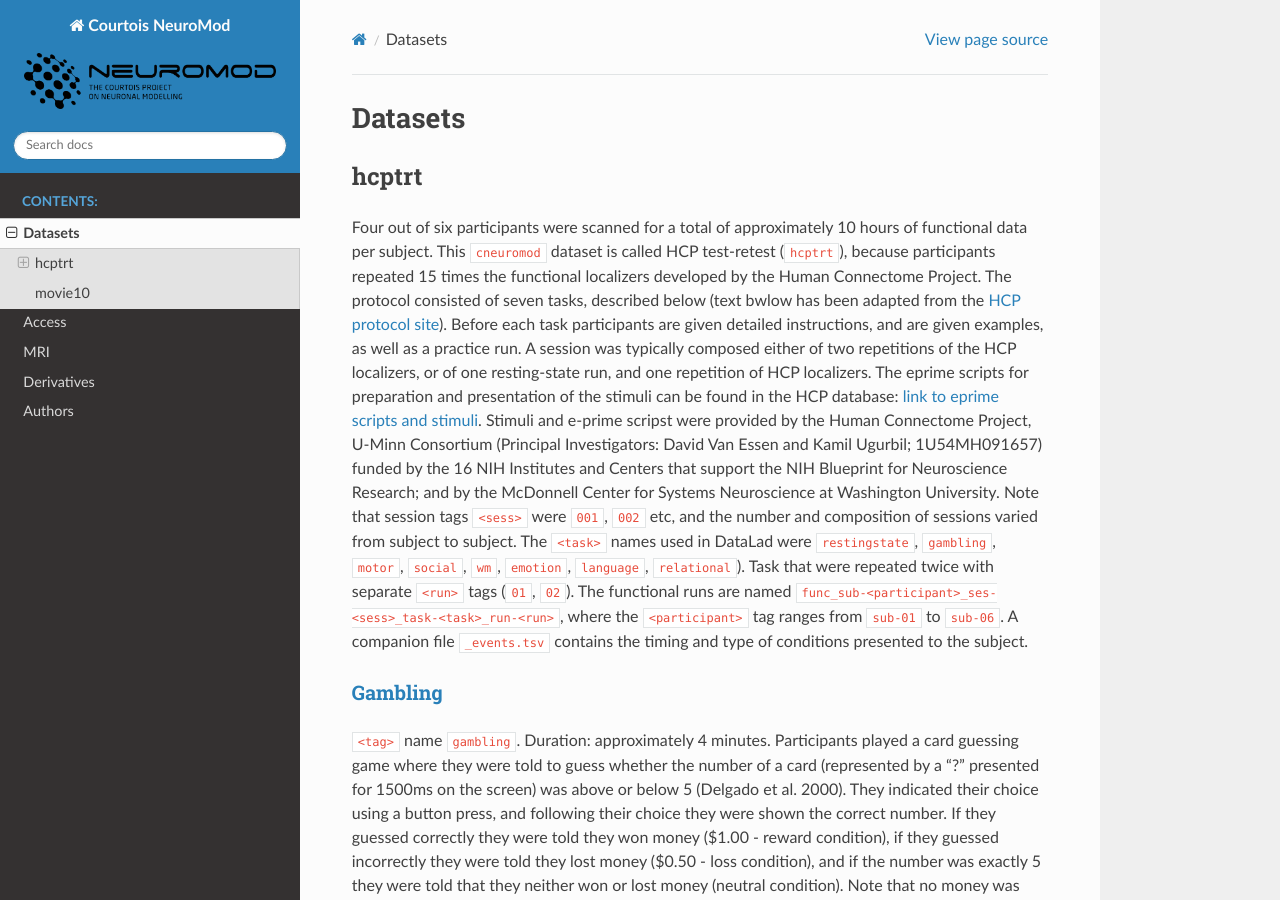
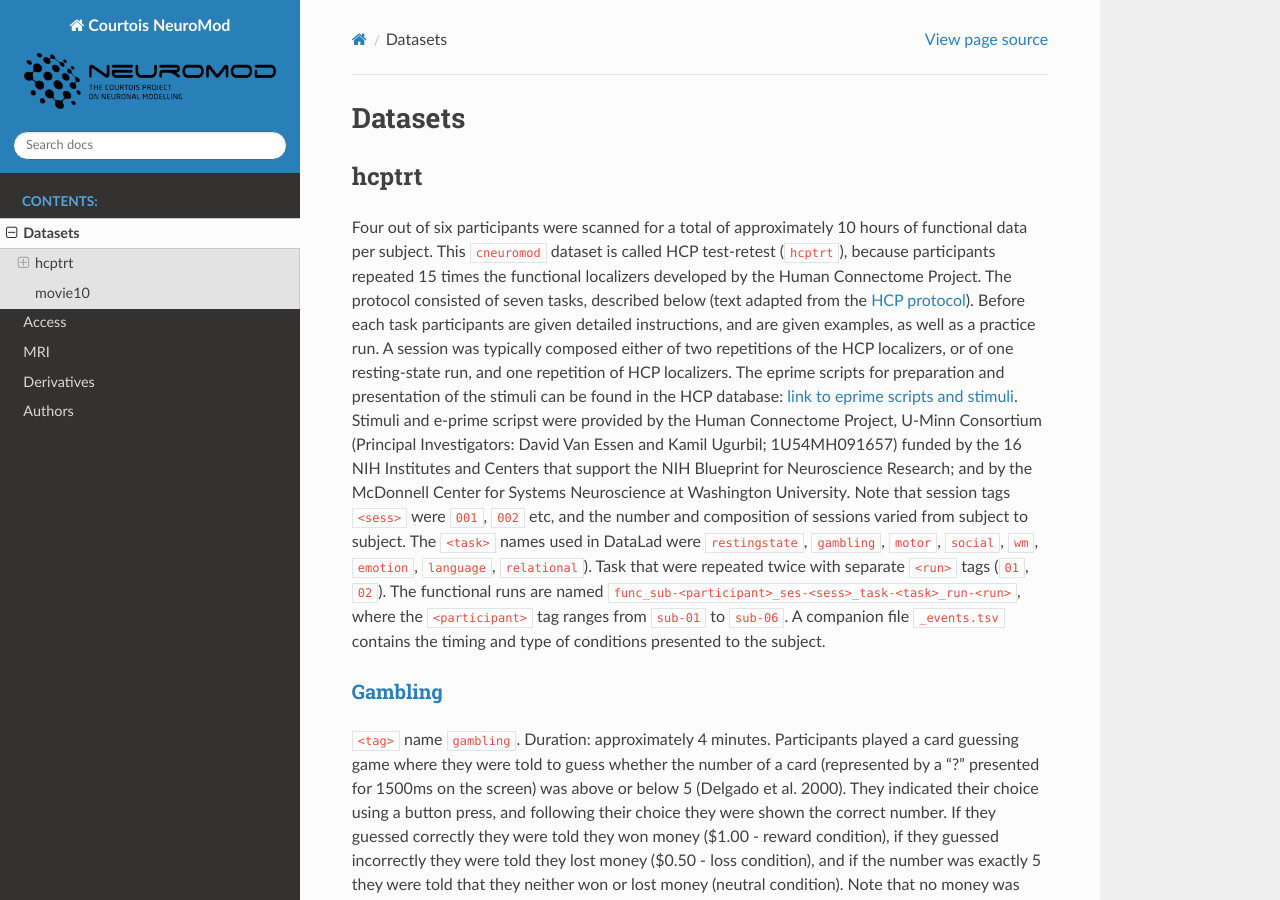
Before and after one commit to courtois-neuromod/cneuromod_docs, a Sphinx documentation site: the page built from source/DATASETS.md, in a window 1280 px wide and 900 px high. Built offline with Sphinx 7.4.7 and the Read the Docs theme 2.0.0, drawn with Linux system fonts in a browser that asks for light colours.

Commit message:
Update DATASETS.md

```diff
--- a/source/DATASETS.md
+++ b/source/DATASETS.md
@@ -2,7 +2,7 @@
 
 ## hcptrt
 
-Four out of six participants were scanned for a total of approximately 10 hours of functional data per subject. This `cneuromod` dataset is called HCP test-retest (`hcptrt`), because participants repeated 15 times the functional localizers developed by the Human Connectome Project. The protocol consisted of seven tasks, described below (text bwlow has been adapted from the [HCP protocol site](http://protocols.humanconnectome.org/HCP/3T/task-fMRI-protocol-details.html)). Before each task participants are given detailed instructions, and are given examples, as well as a practice run. A session was typically composed either of two repetitions of the HCP localizers, or of one resting-state run, and one repetition of HCP localizers. The eprime scripts for preparation and presentation of the stimuli can be found in the HCP database: [link to eprime scripts and stimuli](https://db.humanconnectome.org/app/action/ChooseDownloadResources?project=HCP_Resources&resource=Scripts&filePath=HCP_TFMRI_scripts.zip).
+Four out of six participants were scanned for a total of approximately 10 hours of functional data per subject. This `cneuromod` dataset is called HCP test-retest (`hcptrt`), because participants repeated 15 times the functional localizers developed by the Human Connectome Project. The protocol consisted of seven tasks, described below (text adapted from the [HCP protocol](http://protocols.humanconnectome.org/HCP/3T/task-fMRI-protocol-details.html)). Before each task participants are given detailed instructions, and are given examples, as well as a practice run. A session was typically composed either of two repetitions of the HCP localizers, or of one resting-state run, and one repetition of HCP localizers. The eprime scripts for preparation and presentation of the stimuli can be found in the HCP database: [link to eprime scripts and stimuli](https://db.humanconnectome.org/app/action/ChooseDownloadResources?project=HCP_Resources&resource=Scripts&filePath=HCP_TFMRI_scripts.zip).
 Stimuli and e-prime scripst were provided by the Human Connectome Project, U-Minn Consortium (Principal Investigators: David Van Essen and Kamil Ugurbil; 1U54MH091657) funded by the 16 NIH Institutes and Centers that support the NIH Blueprint for Neuroscience Research; and by the McDonnell Center for Systems Neuroscience at Washington University. Note that session tags `<sess>` were `001`, `002` etc, and the number and composition of sessions varied from subject to subject. The `<task>` names used in DataLad were `restingstate`, `gambling`, `motor`, `social`, `wm`, `emotion`, `language`, `relational`). Task that were repeated twice with separate `<run>` tags (`01`, `02`).  The functional runs are named `func_sub-<participant>_ses-<sess>_task-<task>_run-<run>`, where the `<participant>` tag ranges from `sub-01` to `sub-06`. A companion file `_events.tsv` contains the timing and type of conditions presented to the subject.
 
 
```
